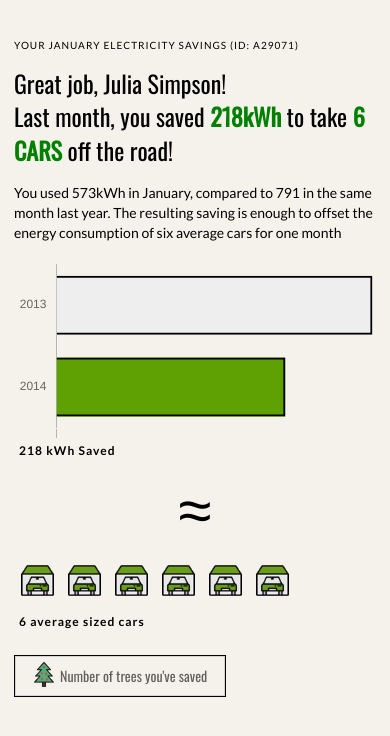
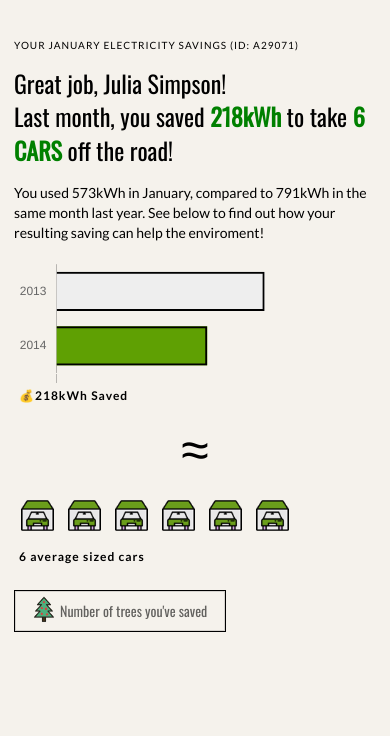
Before and after one commit to muccatron/energy, a React app: page / in a window 390 px wide. Built offline with nearby package versions, Linux system fonts and the light colour scheme.

Commit message:
minor changes

```diff
--- a/public/index.html
+++ b/public/index.html
@@ -25,7 +25,7 @@
       work correctly both with client-side routing and a non-root public URL.
       Learn how to configure a non-root public URL by running `npm run build`.
     -->
-    <title>React App</title>
+    <title>Electricity Savings</title>
   </head>
   <body>
     <noscript>You need to enable JavaScript to run this app.</noscript>
--- a/src/App.css
+++ b/src/App.css
@@ -16,6 +16,10 @@ h2 {
   font-family: 'Oswald', sans-serif;
 }
 
+h2 b {
+  color:green;
+}
+
 h4 {
   margin: 5px;
   padding: 0;
@@ -29,10 +33,6 @@ h5 {
   text-transform: uppercase;
   letter-spacing: 1px;
   margin:0;
-}
-
-h2 b {
-  color:green;
 }
 
 .wrapper {
@@ -58,9 +58,9 @@ h2 b {
 }
 
 .equal {
-  font-size: 60px;
+  font-size: 50px;
   text-align: center;
-  margin: 40px 0;
+  margin: 35px 0;
 }
 
 .column {
@@ -115,6 +115,7 @@ h2 b {
   h5 {
     font-size: 12px;
   }
+
   .medium-6 {
     width: 50%;
   }
@@ -135,3 +136,9 @@ h2 b {
     width: 30%;
   }
 }
+
+@media only screen and (max-width: 480px) {
+  .column.chart {
+    width: 70%;
+  }
+}
--- a/src/index.js
+++ b/src/index.js
@@ -4,7 +4,6 @@ import Chart from './Chart';
 import Car from './Car.png'
 import Tree from './Tree.png'
 import './App.css';
-
 
 
 const user = {
@@ -18,11 +17,7 @@ const user = {
   }
 };
 
-
-
-
 var energySaved = user.energyUse.priorYear - user.energyUse.currentYear;
-
 
 class App extends React.Component {
   state={
@@ -33,7 +28,7 @@ class App extends React.Component {
       on: !this.state.on
     })
   }
-  // React requires render
+
   render() {
     let cars =[];
     for (let i=0; i<6; i++){
@@ -56,16 +51,14 @@ class App extends React.Component {
           <span> stop <b>12 TREES</b> being cut!</span>
           }
         </h2>
-        <p>You used <span>{user.energyUse.currentYear}kWh</span> in January, compared to {user.energyUse.priorYear} in the same month last year. The resulting saving is enough to offset the energy consumption of six average cars for one month</p>
+        <p>You used <span>{user.energyUse.currentYear}kWh</span> in January, compared to {user.energyUse.priorYear}kWh in the same month last year. See below to find out how your resulting saving can help the enviroment!</p>
         <div className={`wrapper`}>
-          <div className={`column medium-4 large-3`}>
+          <div className={`column medium-4 chart`}>
             <Chart />
-            <h4>{energySaved} kWh Saved</h4>
+            <h4>💰{energySaved}kWh Saved</h4>
           </div>
           <div className={`column medium-2 centercenter`}>
-            <div className="equal">
-            ≈
-            </div>
+            <div className="equal">≈</div>
           </div>
           {this.state.on &&
           <div className={`column medium-4`}>
```
Lines whose indentation alone changed are shown as unchanged.
